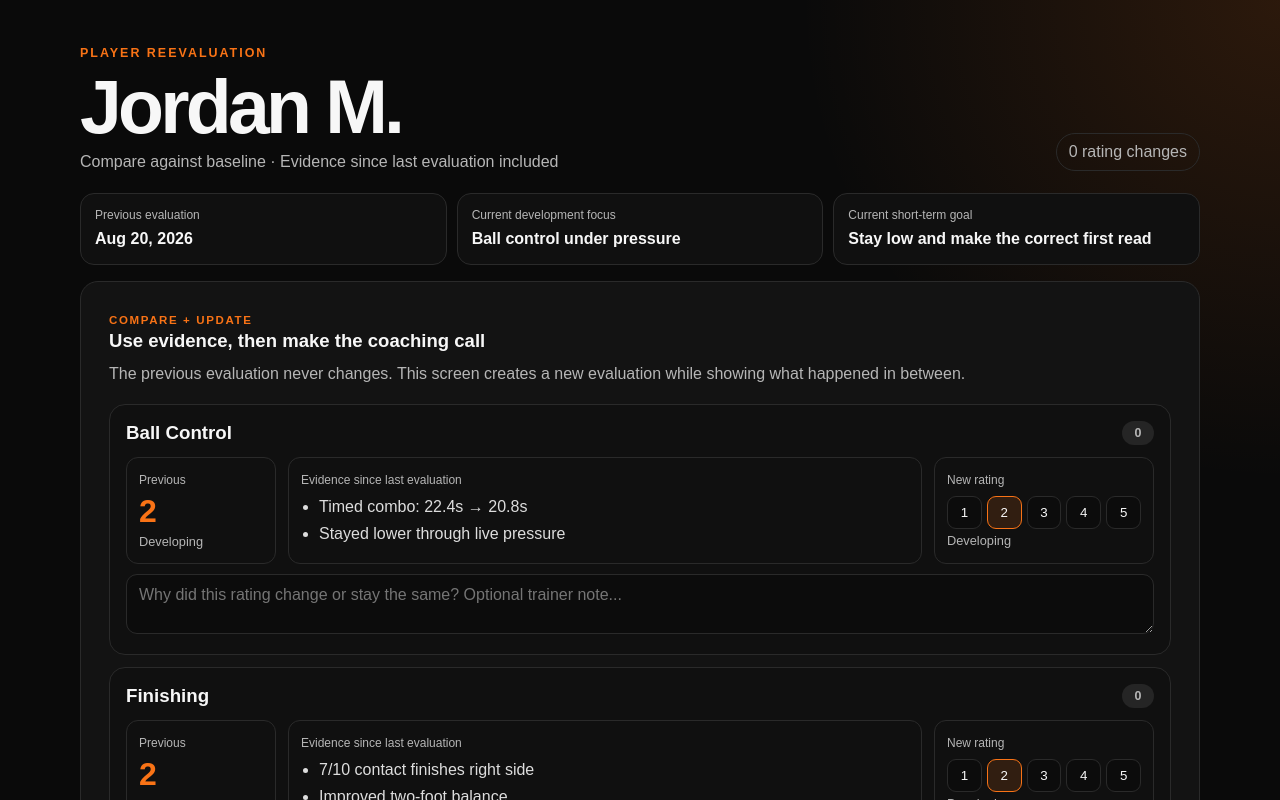
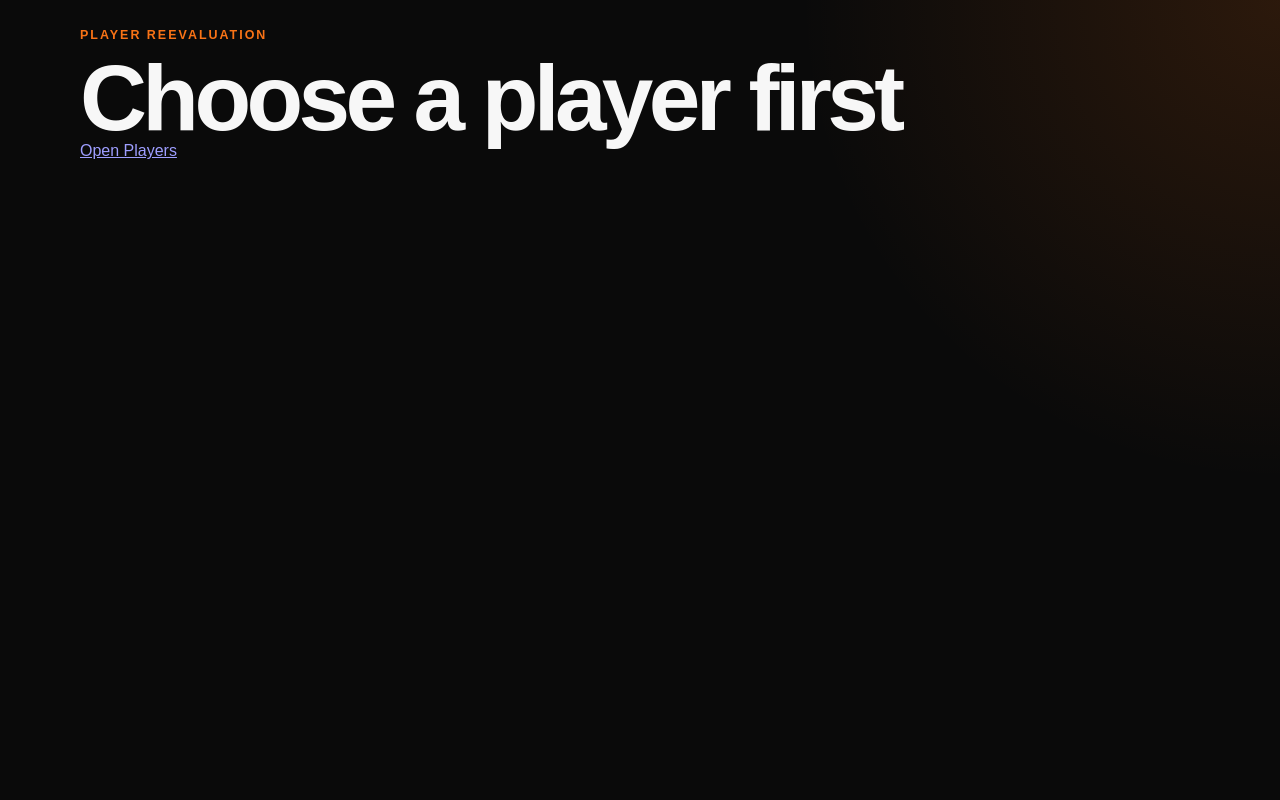
Before and after one commit to thatstuffpt-collab/Player-Development-, a Next.js app: page /preview/reevaluation in a window 1280 px wide. Shown: the top 800 px of the page. Built offline with nearby package versions, Linux system fonts and the light colour scheme.

Commit message:
Connect reevaluation workflow to real player history

```diff
--- a/src/app/trainer/evaluation/reevaluate/page.tsx
+++ b/src/app/trainer/evaluation/reevaluate/page.tsx
@@ -1,239 +1,43 @@
 "use client";
 
-import { useMemo, useState } from "react";
+import Link from "next/link";
+import { useEffect, useMemo, useState } from "react";
+import { useSearchParams } from "next/navigation";
+import { authenticatedFetch } from "@/lib/authenticated-fetch";
 
-const categories = [
-  "Ball Control",
-  "Finishing",
-  "Shooting",
-  "Decision Making",
-  "Playing Under Pressure",
-  "Off-Ball Awareness",
-  "On-Ball Defense",
-  "Defensive Awareness",
-  "Effort & Competitiveness",
-  "Coachability",
-  "Confidence",
-  "Response to Mistakes",
-];
+type Rating = { rating:number|null; criterion:{label:string;sortOrder:number} };
+type Evaluation = { id:string;evaluatedAt:string;priorityAreas:string[];shortTermGoal:string|null;ratings:Rating[] };
+type Evidence = { id:string;category:string;title:string;result:string;occurredAt:string };
+type Player = { id:string;firstName:string;lastName:string;preferredName:string|null;evaluations:Evaluation[];progressEvents:Evidence[] };
 
-const ratingLabels = ["", "Building Foundation", "Developing", "Game Ready", "Getting Tuff", "Tuff"];
+const labels=["","Building Foundation","Developing","Game Ready","Getting Tuff","Tuff"];
 
-const priorRatings: Record<string, number> = {
-  "Ball Control": 2,
-  Finishing: 2,
-  Shooting: 3,
-  "Decision Making": 2,
-  "Playing Under Pressure": 2,
-  "Off-Ball Awareness": 3,
-  "On-Ball Defense": 3,
-  "Defensive Awareness": 2,
-  "Effort & Competitiveness": 3,
-  Coachability: 4,
-  Confidence: 2,
-  "Response to Mistakes": 2,
-};
+export default function ReevaluationPage(){
+  const search=useSearchParams(); const playerId=search.get("playerId");
+  const [player,setPlayer]=useState<Player|null>(null); const [ratings,setRatings]=useState<Record<string,number|null>>({});
+  const [notes,setNotes]=useState<Record<string,string>>({}); const [priorities,setPriorities]=useState<string[]>([]);
+  const [goal,setGoal]=useState(""); const [summary,setSummary]=useState(""); const [error,setError]=useState(""); const [saving,setSaving]=useState(false); const [saved,setSaved]=useState(false);
 
-const evidence: Record<string, string[]> = {
-  "Ball Control": ["Timed combo: 22.4s → 20.8s", "Stayed lower through live pressure"],
-  Finishing: ["7/10 contact finishes right side", "Improved two-foot balance"],
-  Shooting: ["8/10 one-dribble pull-up right slot"],
-  "Decision Making": ["Quicker second-side read in live play"],
-  "Playing Under Pressure": ["Two clean possessions vs guide-hand pressure"],
-  "Off-Ball Awareness": ["Better spacing in 3v3"],
-  "On-Ball Defense": ["Contained drive 4/6 reps"],
-  "Defensive Awareness": ["Late help still showing up"],
-  "Effort & Competitiveness": ["Competed through final live segment"],
-  Coachability: ["Applied footwork cue within same session"],
-  Confidence: ["Attacked closeout without hesitation"],
-  "Response to Mistakes": ["Reset faster after turnover"],
-};
+  useEffect(()=>{if(!playerId)return;authenticatedFetch(`/api/trainer/players/${playerId}`).then(async r=>{const p=await r.json();if(!r.ok)throw new Error(p.error??"Could not load player.");return p.player as Player}).then(p=>{setPlayer(p);const previous=p.evaluations[0];if(previous){setRatings(Object.fromEntries(previous.ratings.map(x=>[x.criterion.label,x.rating])));setPriorities(previous.priorityAreas);setGoal(previous.shortTermGoal??"")}}).catch(e=>setError(e instanceof Error?e.message:"Could not load player."))},[playerId]);
 
-export default function ReevaluationPage() {
-  const [ratings, setRatings] = useState<Record<string, number | null>>(
-    Object.fromEntries(categories.map((category) => [category, priorRatings[category]])),
-  );
-  const [priorities, setPriorities] = useState<string[]>(["Ball Control", "Decision Making"]);
-  const [goal, setGoal] = useState("Keep control and make the correct first read under live pressure.");
+  const previous=player?.evaluations[0]; const categories=previous?.ratings.map(x=>x.criterion.label)??[];
+  const prior=useMemo(()=>Object.fromEntries((previous?.ratings??[]).map(x=>[x.criterion.label,x.rating])),[previous]);
+  const evidence=useMemo(()=>{if(!previous||!player)return[];const since=new Date(previous.evaluatedAt).getTime();return player.progressEvents.filter(x=>new Date(x.occurredAt).getTime()>since)},[player,previous]);
 
-  const changes = useMemo(
-    () =>
-      categories.map((category) => {
-        const previous = priorRatings[category];
-        const current = ratings[category];
-        return {
-          category,
-          previous,
-          current,
-          delta: current === null ? null : current - previous,
-        };
-      }),
-    [ratings],
-  );
+  function togglePriority(category:string){setPriorities(current=>current.includes(category)?current.filter(x=>x!==category):current.length<3?[...current,category]:current)}
+  async function save(){if(!playerId)return;setSaving(true);setError("");try{const r=await authenticatedFetch(`/api/trainer/players/${playerId}/reevaluations`,{method:"POST",body:JSON.stringify({priorities,shortTermGoal:goal,summary,ratings:categories.map(category=>({category,rating:ratings[category]??null,note:notes[category]??""}))})});const p=await r.json();if(!r.ok)throw new Error(p.error??"Could not save reevaluation.");setSaved(true)}catch(e){setError(e instanceof Error?e.message:"Could not save reevaluation.")}finally{setSaving(false)}}
 
-  const changedCount = changes.filter((item) => item.delta !== 0 && item.delta !== null).length;
+  if(!playerId)return <main className="reeval-shell"><p className="eyebrow">PLAYER REEVALUATION</p><h1>Choose a player first</h1><Link className="primary-link-button" href="/trainer/players">Open Players</Link></main>;
+  if(!player)return <main className="reeval-shell"><p className="eyebrow">PLAYER REEVALUATION</p><h1>{error?"Could not load player":"Loading…"} </h1>{error&&<p className="auth-error">{error}</p>}</main>;
+  if(!previous)return <main className="reeval-shell"><p className="eyebrow">PLAYER REEVALUATION</p><h1>Baseline required</h1><p className="support-copy">Complete the first evaluation before creating a reevaluation.</p><Link className="primary-link-button" href={`/trainer/evaluation/new?playerId=${player.id}`}>Start Baseline</Link></main>;
+  if(saved)return <main className="reeval-shell"><p className="eyebrow">REEVALUATION SAVED</p><h1>New evaluation added to history.</h1><p className="support-copy">The previous evaluation is preserved unchanged and the active development plan has been updated.</p><Link className="primary-link-button" href={`/trainer/players/${player.id}`}>Back to Player Profile</Link></main>;
 
-  function togglePriority(category: string) {
-    setPriorities((current) => {
-      if (current.includes(category)) return current.filter((item) => item !== category);
-      if (current.length >= 3) return current;
-      return [...current, category];
-    });
-  }
-
-  return (
-    <main className="reeval-shell">
-      <header className="reeval-header">
-        <div>
-          <p className="eyebrow">PLAYER REEVALUATION</p>
-          <h1 className="evaluation-title">Jordan M.</h1>
-          <p className="session-meta">Compare against baseline · Evidence since last evaluation included</p>
-        </div>
-        <div className="step-chip">{changedCount} rating changes</div>
-      </header>
-
-      <section className="reeval-overview">
-        <div>
-          <span>Previous evaluation</span>
-          <strong>Aug 20, 2026</strong>
-        </div>
-        <div>
-          <span>Current development focus</span>
-          <strong>Ball control under pressure</strong>
-        </div>
-        <div>
-          <span>Current short-term goal</span>
-          <strong>Stay low and make the correct first read</strong>
-        </div>
-      </section>
-
-      <section className="evaluation-card">
-        <div className="section-heading">
-          <div>
-            <span className="section-kicker">COMPARE + UPDATE</span>
-            <h2>Use evidence, then make the coaching call</h2>
-          </div>
-        </div>
-        <p className="support-copy">
-          The previous evaluation never changes. This screen creates a new evaluation while showing what happened in between.
-        </p>
-
-        <div className="reeval-stack">
-          {categories.map((category) => {
-            const previous = priorRatings[category];
-            const current = ratings[category];
-            const delta = current === null ? null : current - previous;
-
-            return (
-              <article className="reeval-card" key={category}>
-                <div className="reeval-title-row">
-                  <h3>{category}</h3>
-                  {delta !== null && (
-                    <span className={delta > 0 ? "delta positive" : delta < 0 ? "delta negative" : "delta"}>
-                      {delta > 0 ? `+${delta}` : delta}
-                    </span>
-                  )}
-                </div>
-
-                <div className="reeval-columns">
-                  <div className="previous-rating">
-                    <span>Previous</span>
-                    <strong>{previous}</strong>
-                    <p>{ratingLabels[previous]}</p>
-                  </div>
-
-                  <div className="evidence-panel">
-                    <span>Evidence since last evaluation</span>
-                    <ul>
-                      {(evidence[category] ?? ["No meaningful evidence logged yet"]).map((item) => (
-                        <li key={item}>{item}</li>
-                      ))}
-                    </ul>
-                  </div>
-
-                  <div className="new-rating">
-                    <span>New rating</span>
-                    <div className="compact-rating-scale">
-                      {[1,2,3,4,5].map((rating) => (
-                        <button
-                          key={rating}
-                          type="button"
-                          className={current === rating ? "compact-rating selected" : "compact-rating"}
-                          onClick={() => setRatings((state) => ({ ...state, [category]: rating }))}
-                        >
-                          {rating}
-                        </button>
-                      ))}
-                    </div>
-                    <p>{current ? ratingLabels[current] : "Not assessed"}</p>
-                  </div>
-                </div>
-
-                <textarea
-                  className="evaluation-note"
-                  rows={2}
-                  placeholder="Why did this rating change or stay the same? Optional trainer note..."
-                />
-              </article>
-            );
-          })}
-        </div>
-      </section>
-
-      <section className="evaluation-card reeval-plan">
-        <div className="section-heading">
-          <div>
-            <span className="section-kicker">UPDATED DEVELOPMENT PLAN</span>
-            <h2>What matters next?</h2>
-          </div>
-          <span className="speed-chip">{priorities.length}/3 priorities</span>
-        </div>
-
-        <p className="support-copy">
-          Keep, remove, or replace the athlete&apos;s top 2–3 priorities based on this reevaluation.
-        </p>
-
-        <div className="priority-grid">
-          {categories.map((category) => (
-            <button
-              key={category}
-              type="button"
-              className={priorities.includes(category) ? "priority-button selected" : "priority-button"}
-              onClick={() => togglePriority(category)}
-            >
-              {category}
-            </button>
-          ))}
-        </div>
-
-        <label className="goal-field">
-          Updated short-term goal
-          <textarea
-            rows={3}
-            value={goal}
-            onChange={(event) => setGoal(event.target.value)}
-          />
-        </label>
-
-        <div className="reeval-summary">
-          <div>
-            <span>Keep doing</span>
-            <strong>Use meaningful evidence between formal evaluations</strong>
-          </div>
-          <div>
-            <span>Updated priorities</span>
-            <strong>{priorities.length ? priorities.join(" · ") : "Choose 2–3 priorities"}</strong>
-          </div>
-          <div>
-            <span>Next formal evaluation</span>
-            <strong>Trainer decides based on development cycle</strong>
-          </div>
-        </div>
-
-        <button className="primary-button" type="button">
-          Save New Evaluation & Update Plan
-        </button>
-      </section>
-    </main>
-  );
+  return <main className="reeval-shell">
+    <header className="reeval-header"><div><Link className="back-link" href={`/trainer/players/${player.id}`}>← Player profile</Link><p className="eyebrow">PLAYER REEVALUATION</p><h1 className="evaluation-title">{player.preferredName||player.firstName} {player.lastName}</h1><p className="session-meta">Previous evaluation: {new Date(previous.evaluatedAt).toLocaleDateString()} · {evidence.length} evidence entries since</p></div></header>
+    {error&&<p className="auth-error">{error}</p>}
+    <section className="evaluation-card"><div className="section-heading"><div><span className="section-kicker">COMPARE + UPDATE</span><h2>Use the training evidence, then make the coaching call</h2></div></div>
+      <div className="reeval-stack">{categories.map(category=>{const old=prior[category] as number|null;const current=ratings[category];const related=evidence.filter(x=>x.category.toLowerCase().includes(category.toLowerCase().split(" ")[0])).slice(-3);return <article className="reeval-card" key={category}><div className="reeval-title-row"><h3>{category}</h3>{old!==null&&current!==null&&<span className="delta">{current-old>0?"+":""}{current-old}</span>}</div><div className="reeval-columns"><div className="previous-rating"><span>Previous</span><strong>{old??"—"}</strong><p>{old?labels[old]:"Not assessed"}</p></div><div className="evidence-panel"><span>Evidence since last evaluation</span>{related.length?<ul>{related.map(x=><li key={x.id}>{x.title}: {x.result}</li>)}</ul>:<p>No matching Quick Log yet.</p>}</div><div className="new-rating"><span>New rating</span><div className="compact-rating-scale">{[1,2,3,4,5].map(n=><button type="button" key={n} className={current===n?"compact-rating selected":"compact-rating"} onClick={()=>setRatings(s=>({...s,[category]:n}))}>{n}</button>)}</div><p>{current?labels[current]:"Not assessed"}</p></div></div><textarea className="evaluation-note" rows={2} value={notes[category]??""} onChange={e=>setNotes(s=>({...s,[category]:e.target.value}))} placeholder="Why did this rating change or stay the same? Optional trainer note..."/></article>})}</div>
+    </section>
+    <section className="evaluation-card reeval-plan"><div className="section-heading"><div><span className="section-kicker">UPDATED DEVELOPMENT PLAN</span><h2>What matters next?</h2></div><span className="speed-chip">{priorities.length}/3 priorities</span></div><div className="priority-grid">{categories.map(category=><button type="button" key={category} className={priorities.includes(category)?"priority-button selected":"priority-button"} onClick={()=>togglePriority(category)}>{category}</button>)}</div><label className="goal-field">Updated short-term goal<textarea rows={3} value={goal} onChange={e=>setGoal(e.target.value)}/></label><label className="goal-field">Parent-safe evaluation summary (optional)<textarea rows={3} value={summary} onChange={e=>setSummary(e.target.value)} placeholder="What improved and what are we focusing on next?"/></label><button className="primary-button" type="button" onClick={save} disabled={saving}>{saving?"Saving…":"Save New Evaluation & Update Plan"}</button></section>
+  </main>
 }
```
